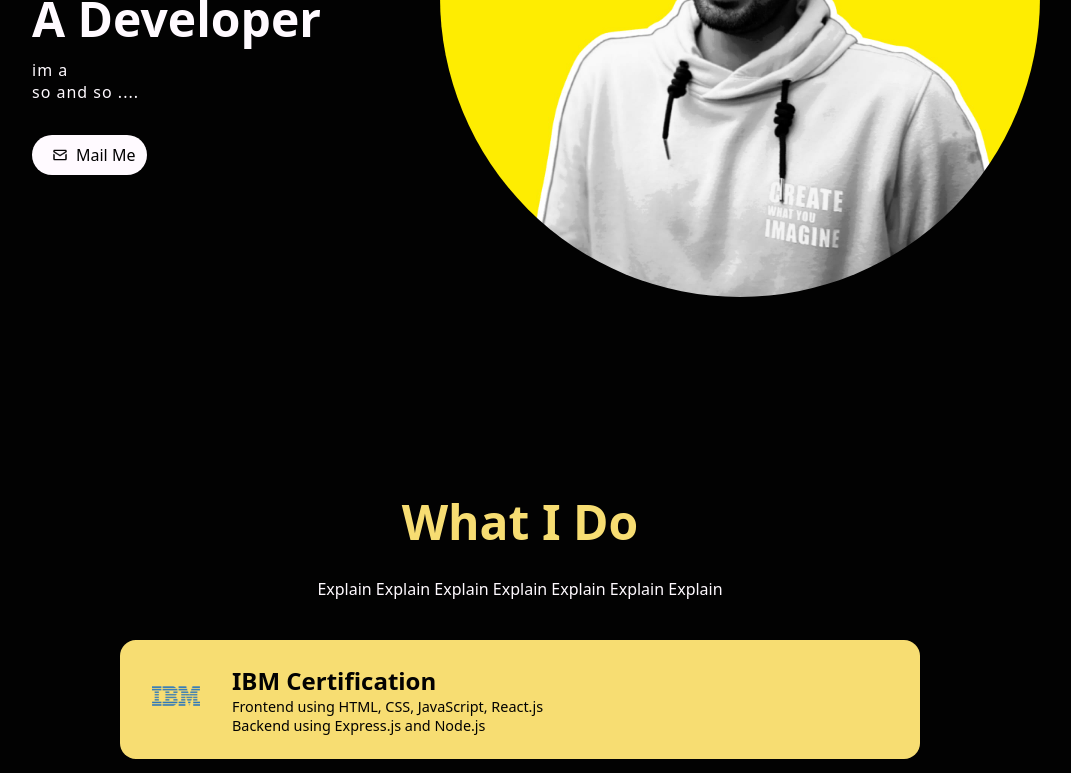
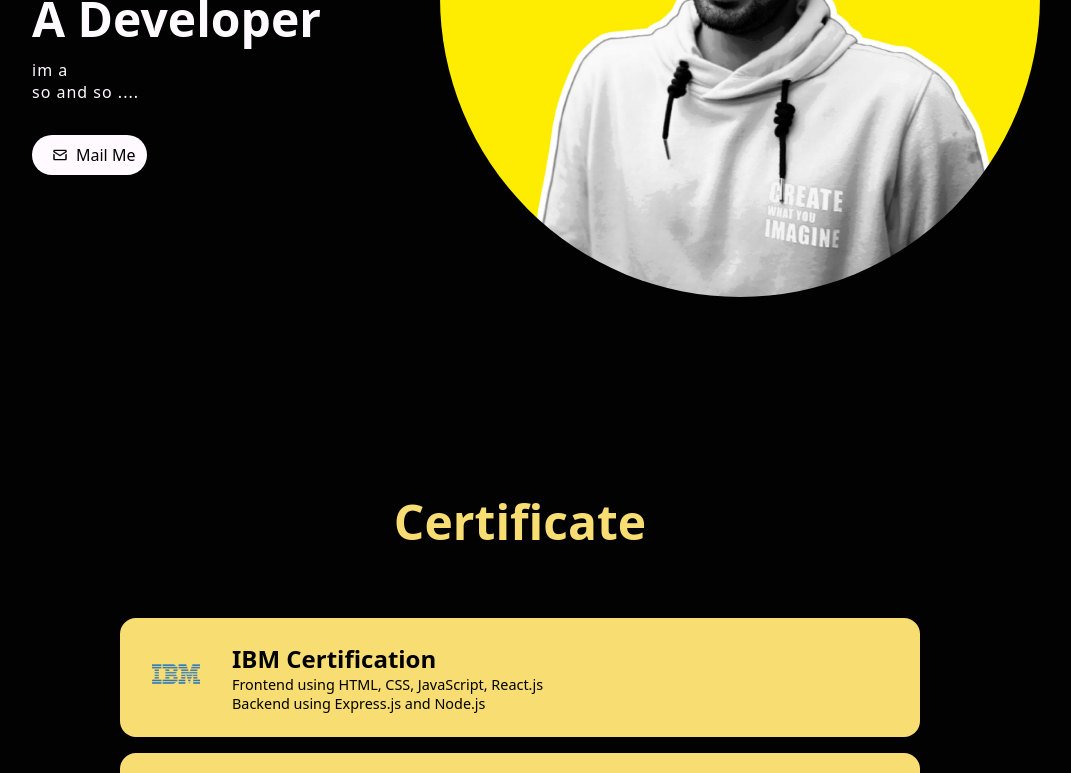
Before and after one commit to aneeshram-01/React-Portfolio-website, a React (Create React App) app: page / in a window 1280 px wide. Shown: the part 455-1228 px from the top of the page, without its empty margins (120-1191 px from the left). Built offline with nearby package versions, Linux system fonts and the light colour scheme; a web font is replaced by a local one.

Commit message:
Update skills.js

```diff
--- a/src/components/Skills/skills.js
+++ b/src/components/Skills/skills.js
@@ -6,8 +6,8 @@ import AppDesign from '../../assets/app-design.png'
 const Skills = () => {
     return (
         <section id='skills'>
-            <span className="skillTitle">What I Do</span>
-            <span className="skillDesc">Explain Explain Explain Explain Explain Explain Explain </span>
+            <span className="skillTitle">Certificate</span>
+            <span className="skillDesc"></span>
             <div className="skillBars">
                 <div className="skillBar">
                     <img src={Ibm} alt="Ibm" className="skillBarImg" />
```
